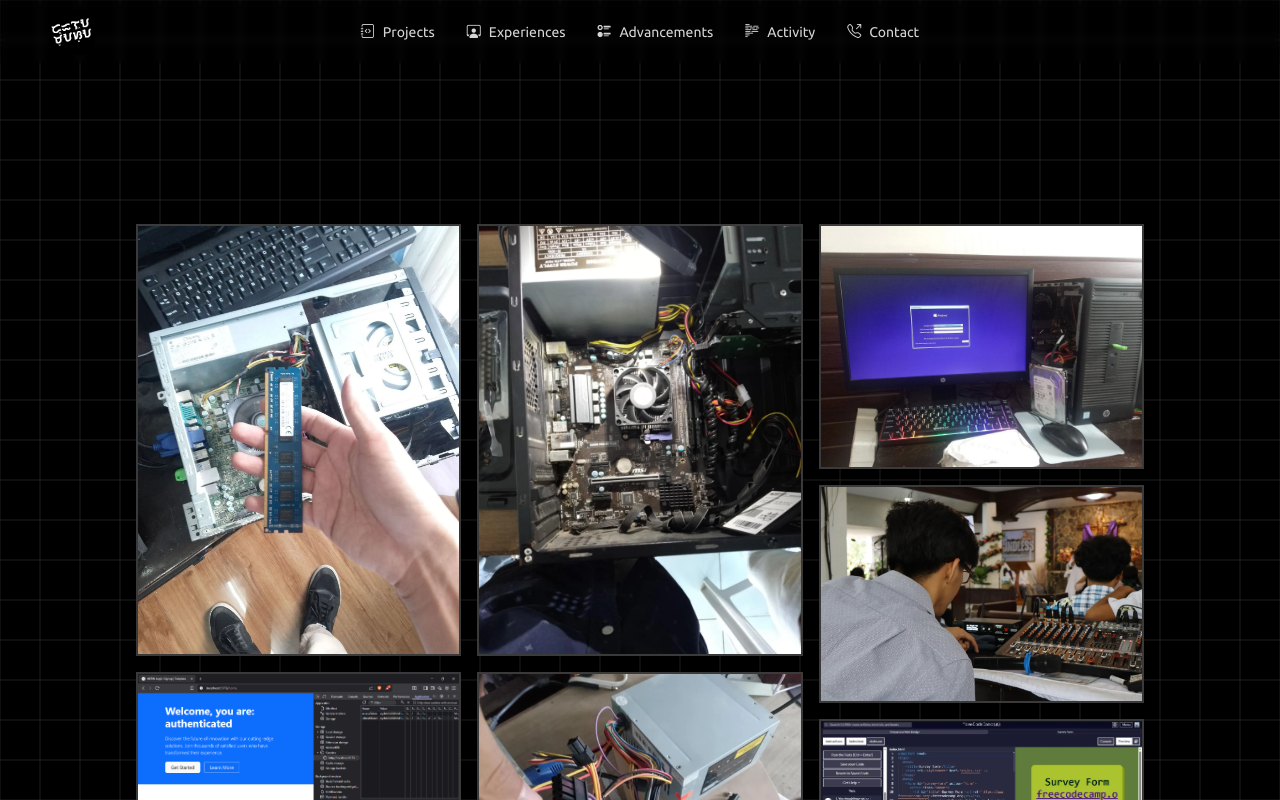
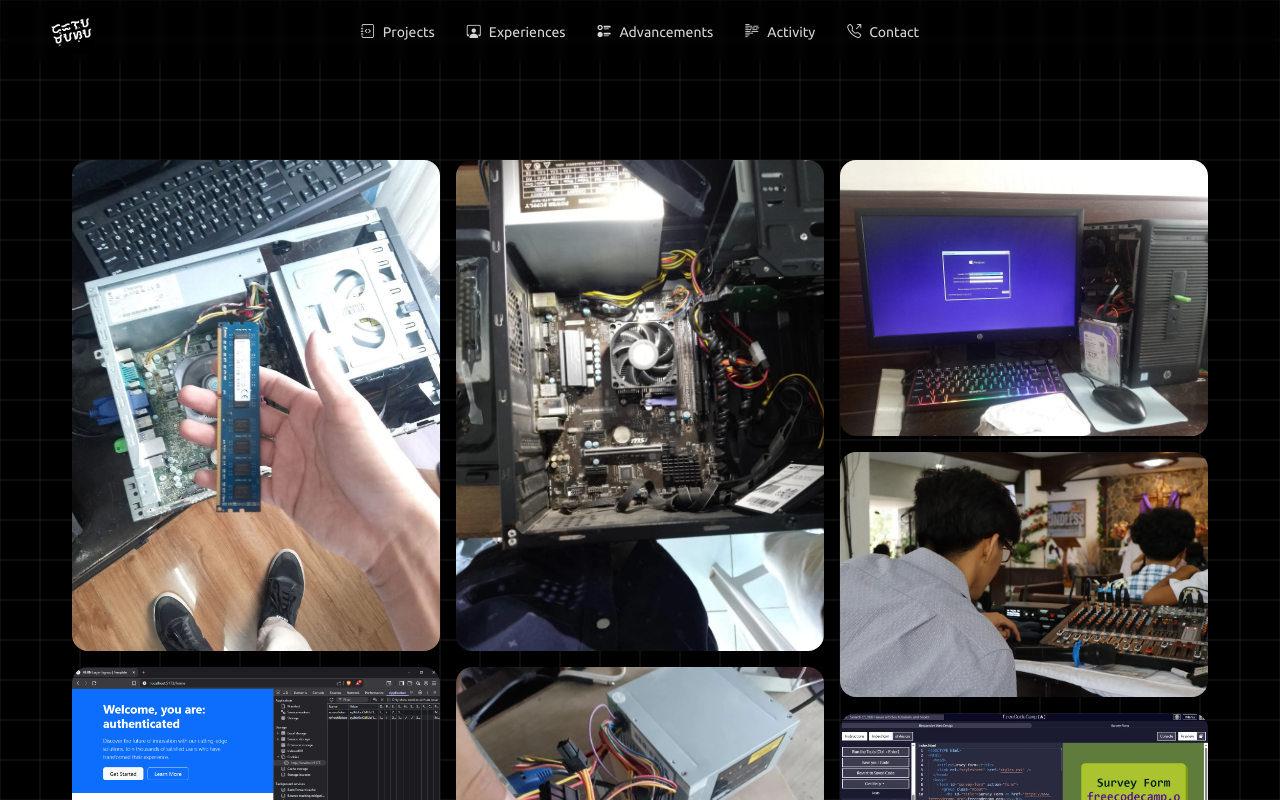
Before and after one commit to denverdelamasa/portfolio-v2, a Next.js app: page /gallery in a window 1280 px wide. Shown: the top 800 px of the page. Built offline with nearby package versions, Linux system fonts and the light colour scheme.

Commit message:
fix: gallery width issues

```diff
--- a/src/app/gallery/GalleryImages.tsx
+++ b/src/app/gallery/GalleryImages.tsx
@@ -28,8 +28,8 @@ export default function GalleryImages({ images }: GalleryImagesProps) {
   const mediaItems = useMemo(() => shuffle(images), [images]);
 
   return (
-    <section className="hero flex flex-col">
-      <div className="hero-content flex flex-col text-left">
+    <section className="flex">
+      <div className="text-left">
         <section className="columns-2 md:columns-3 gap-4 my-12 px-6">
           {mediaItems.length === 0 ? (
             <div className="text-center opacity-70 col-span-full">
@@ -39,12 +39,12 @@ export default function GalleryImages({ images }: GalleryImagesProps) {
             mediaItems.map((item, i) => (
               <div
                 key={`${item.alt}-${i}`}
-                className="mb-4 break-inside-avoid overflow-hidden shadow-md"
+                className="mb-4 break-inside-avoid overflow-hidden shadow-md rounded-2xl"
               >
                 <img
                   src={item.src}
                   alt={item.alt}
-                  className="w-full h-auto object-cover border-2 border-accent bg-gray-100"
+                  className="w-full h-auto object-cover bg-gray-100"
                   loading="lazy"
                 />
               </div>
@@ -53,7 +53,7 @@ export default function GalleryImages({ images }: GalleryImagesProps) {
         </section>
 
         <div className="w-full h-auto m-auto text-center">
-          <p className="m-auto w-full">More content coming soon!</p>
+          <p className="fade-up-scroll m-auto w-full">More content coming soon!</p>
         </div>
       </div>
     </section>
--- a/src/app/gallery/page.tsx
+++ b/src/app/gallery/page.tsx
@@ -5,7 +5,8 @@ export default function Gallery() {
   const images = getGalleryImages();
 
   return (
-    <main className="min-h-[100vh] flex flex-col items-center justify-center p-24">
+    <main className="min-h-[100vh] flex flex-col items-center justify-center lg:p-12">
+
       <GalleryImages images={images} />
     </main>
   );
--- a/src/styles/globals.css
+++ b/src/styles/globals.css
@@ -5,26 +5,10 @@
 
 html {
   scroll-behavior: smooth;
-  /* background-color: #100f0f; */
-}
-
-.bg-noise {
-  position: relative;
-  background-color: hsl(var(--b1));
-}
-
-.bg-noise::after {
-  content: "";
-  position: absolute;
-  inset: 0;
-  pointer-events: none;
-  background-image: url("../assets/noise-bg.webp");
-  background-repeat: repeat;
-  background-size: 256px 256px;
-  opacity: 0.03; /* Adjust noise intensity */
-  mix-blend-mode: exclusion;
-  z-index: -2;
-}
+  -webkit-font-smoothing: antialiased;  /* Improves text rendering on macOS */
+  -moz-osx-font-smoothing: grayscale;  /* Firefox on macOS */
+  text-rendering: optimizeLegibility;
+}z
 .btn {
   border-radius: 0;
 }
```
